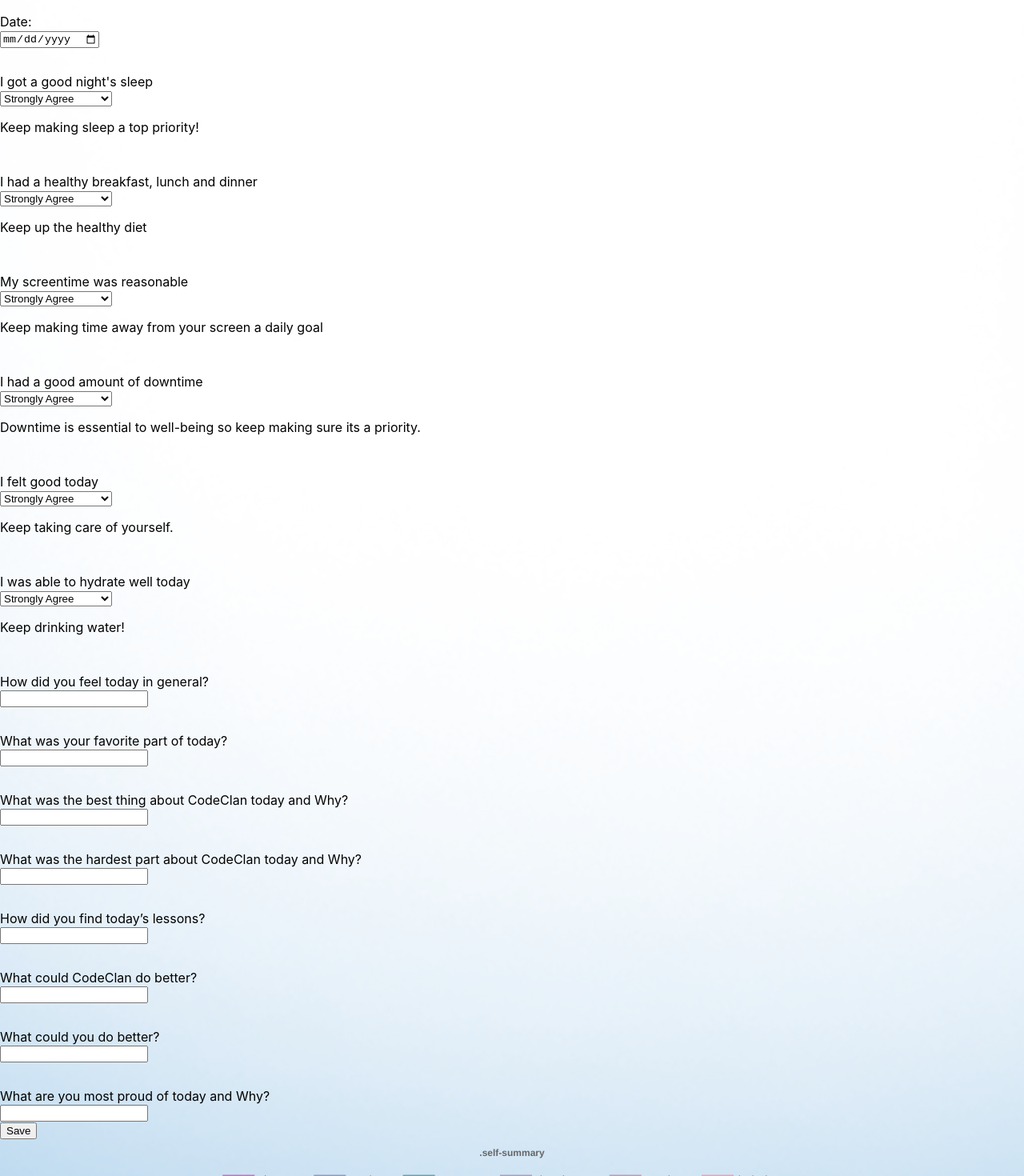
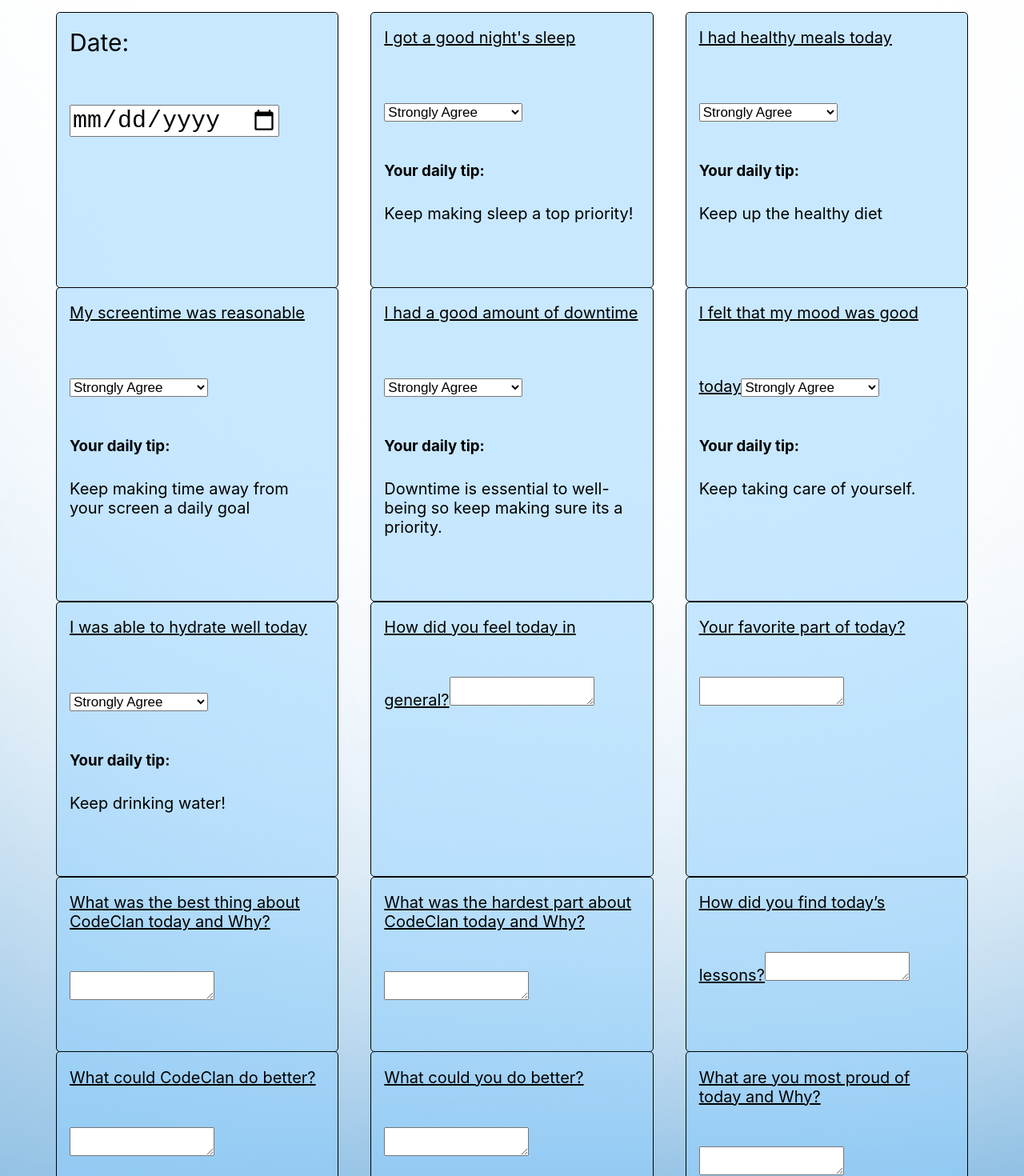
Before and after one commit to MackieJG/codeclan-journal-app, a React (Create React App) app in the folder client/: page /entry/1 in a window 1280 px wide. Shown: the part 140-1610 px from the top of the page at 80% size. Built offline with nearby package versions, Linux system fonts and the light colour scheme; no server answers.

Commit message:
styled the ini page

```diff
--- a/client/src/Components/BarChart.js
+++ b/client/src/Components/BarChart.js
@@ -1,78 +1,78 @@
-import {
-    Chart as ChartJS,
-    CategoryScale,
-    LinearScale,
-    BarElement,
-    Title,
-    Tooltip,
-    Legend,
-} from 'chart.js';
+// import {
+//     Chart as ChartJS,
+//     CategoryScale,
+//     LinearScale,
+//     BarElement,
+//     Title,
+//     Tooltip,
+//     Legend,
+// } from 'chart.js';
 
-import { Bar } from 'react-chartjs-2';
+// import { Bar } from 'react-chartjs-2';
 
-ChartJS.register(
-    CategoryScale,
-    LinearScale,
-    BarElement,
-    Title,
-    Tooltip,
-    Legend
-);
+// ChartJS.register(
+//     CategoryScale,
+//     LinearScale,
+//     BarElement,
+//     Title,
+//     Tooltip,
+//     Legend
+// );
 
-const BarChart = () => {
-    const labels = ['mon', 'tue', 'wed', 'thu', 'fri', 'sat', 'sun'];
-    const data = {
-        labels,
-        datasets: [
-            {
-                label: 'sleep-stats',
-                data: [2, 3, 5, 4, , 2, 3],
-                backgroundColor: 'rgba(187, 9, 132, 0.5)',
-            },
-            {
-                label: 'meal-stats',
-                data: [1, 3, 5, 4, 5, 4, 5],
-                backgroundColor: 'rgba(81, 89, 132, 0.5)',
-            },
-            {
-                label: 'screen-stats',
-                data: [1, 5, 1, 3, 1, 4, 2],
-                backgroundColor: 'rgba(25, 88, 102, 0.5)',
-            },
-            {
-                label: 'downtime-stats',
-                data: [2, 2, 1, 2, 5, 2, 4],
-                backgroundColor: 'rgba(125, 99, 132, 0.5)',
-            },
-            {
-                label: 'mood-stats',
-                data: [3, 5, 3, 4, 5, 3, 4],
-                backgroundColor: 'rgba(180, 79, 112, 0.5)',
-            },
-            {
-                label: 'hydration-stats',
-                data: [2, 2, 2, 1, 2, 4, 5],
-                backgroundColor: 'rgba(255, 99, 132, 0.5)',
-            }
-        ]
-    }
+// const BarChart = () => {
+//     const labels = ['mon', 'tue', 'wed', 'thu', 'fri', 'sat', 'sun'];
+//     const data = {
+//         labels,
+//         datasets: [
+//             {
+//                 label: 'sleep-stats',
+//                 data: [2, 3, 5, 4, , 2, 3],
+//                 backgroundColor: 'rgba(187, 9, 132, 0.5)',
+//             },
+//             {
+//                 label: 'meal-stats',
+//                 data: [1, 3, 5, 4, 5, 4, 5],
+//                 backgroundColor: 'rgba(81, 89, 132, 0.5)',
+//             },
+//             {
+//                 label: 'screen-stats',
+//                 data: [1, 5, 1, 3, 1, 4, 2],
+//                 backgroundColor: 'rgba(25, 88, 102, 0.5)',
+//             },
+//             {
+//                 label: 'downtime-stats',
+//                 data: [2, 2, 1, 2, 5, 2, 4],
+//                 backgroundColor: 'rgba(125, 99, 132, 0.5)',
+//             },
+//             {
+//                 label: 'mood-stats',
+//                 data: [3, 5, 3, 4, 5, 3, 4],
+//                 backgroundColor: 'rgba(180, 79, 112, 0.5)',
+//             },
+//             {
+//                 label: 'hydration-stats',
+//                 data: [2, 2, 2, 1, 2, 4, 5],
+//                 backgroundColor: 'rgba(255, 99, 132, 0.5)',
+//             }
+//         ]
+//     }
 
-    const options = {
-        responsive: true,
-        plugins: {
-            legend: { position: 'top' },
-            title: { display: true, text: '.self-summary' }
-        }
-    }
+//     const options = {
+//         responsive: true,
+//         plugins: {
+//             legend: { position: 'top' },
+//             title: { display: true, text: '.self-summary' }
+//         }
+//     }
 
-    return (
-        <>
+//     return (
+//         <>
 
-                <Bar options={options} data={data} />
+//             <Bar options={options} data={data} />
 
-        </>
-    )
+//         </>
+//     )
 
-};
+// };
 
-export default BarChart;
+// export default BarChart;
--- a/client/src/Components/IndividualJournalEntry.css
+++ b/client/src/Components/IndividualJournalEntry.css
@@ -0,0 +1,89 @@
+.journal-form-indi {
+    grid-gap: 40px;
+    display: grid;
+    grid-template-columns: repeat(3, 1fr);
+    margin: 50px auto auto;
+    max-width: 1140px;
+    padding-bottom: 5rem;
+
+}
+
+.heading {
+    text-align: center;
+}
+
+.date {
+    font-size: 30px;
+}
+
+.formWrap-2 {
+    background: #8fd0ff7d;
+    border-radius: 5px;
+    min-height: 100%;
+    padding: 1.2rem 1rem;
+    border: solid 1px
+}
+
+.textarea-title {
+    font-size: 20px;
+    text-align: left;
+    margin-bottom: 40px;
+    text-decoration: underline;
+}
+
+.calendar {
+    font-size: 30px;
+    font-weight: 500;
+    margin-top: 60px;
+}
+
+.sleep {
+    margin-top: 70px;
+    font-size: 17px;
+}
+
+.meals {
+    margin-top: 70px;
+    font-size: 17px;
+}
+
+.screentime {
+    margin-top: 70px;
+    font-size: 17px;
+}
+
+.downtime {
+    margin-top: 70px;
+    font-size: 17px;
+}
+
+.mood {
+    margin-top: 70px;
+    font-size: 17px;
+}
+
+.hydration {
+    margin-top: 70px;
+    font-size: 17px;
+}
+
+.tip {
+    margin-top: 30px;
+    font-size: 20px;
+
+}
+
+.select {
+    margin-top: 50px;
+}
+
+.save {
+    margin-top: 30px;
+    height: 50px;
+    font-size: 30px;
+    border-radius: 10px;
+}
+
+.tip-header {
+    margin-top: 50px;
+}
--- a/client/src/Components/IndividualJournalEntry.js
+++ b/client/src/Components/IndividualJournalEntry.js
@@ -1,7 +1,7 @@
 import { useEffect, useState } from "react";
 import { useParams, useNavigate } from "react-router-dom";
-import BarChart from "./BarChart";
 import { getEntry, putEntry } from "./JournalService";
+import './IndividualJournalEntry.css';
 
 
 const IndividualJournalEntry = () => {
@@ -145,11 +145,11 @@
 
     return (
         <>
-            <form onSubmit={onSubmit} id="journal-form" >
-                <h2>Add an Entry</h2>
-                <div className="formWrap">
-                    <label htmlFor="date">Date:</label>
-                    <input
+            <h2 class="heading">View/Edit your entry</h2>
+            <form onSubmit={onSubmit} class="journal-form-indi" >
+                <div className="formWrap-2">
+                    <label class="date" htmlFor="date">Date:</label>
+                    <input class="calendar"
                         onChange={onChange}
                         type="date"
                         id="date"
@@ -157,8 +157,8 @@
                         value={entry.date}
                         required />
                 </div>
-                <div className="formWrap">
-                    <label htmlFor="sleep">I got a good night's sleep</label>
+                <div className="formWrap-2">
+                    <label class="textarea-title" htmlFor="sleep">I got a good night's sleep</label>
                     <select class="sleep"
                         onChange={onChange}
                         id="sleep"
@@ -171,10 +171,11 @@
                         <option value="4">Disagree somewhat</option>
                         <option value="5">Strongly Disagree</option>
                     </select>
-                    <p> {sleepTip}</p>
+                    <h3 class="tip-header">Your daily tip:</h3>
+                    <p class="tip"> {sleepTip}</p>
                 </div>
-                <div className="formWrap">
-                    <label htmlFor="meals"> I had a healthy breakfast, lunch and dinner</label>
+                <div className="formWrap-2">
+                    <label class="textarea-title" htmlFor="meals"> I had healthy meals today</label>
                     <select class="meals"
                         onChange={onChange}
                         id="meals"
@@ -187,10 +188,11 @@
                         <option value="4">Disagree somewhat</option>
                         <option value="5">Strongly Disagree</option>
                     </select>
-                    <p> {mealsTip}</p>
+                    <h3 class="tip-header">Your daily tip:</h3>
+                    <p class="tip"> {mealsTip}</p>
                 </div>
-                <div className="formWrap">
-                    <label htmlFor="screentime">My screentime was reasonable</label>
+                <div className="formWrap-2">
+                    <label class="textarea-title" htmlFor="screentime">My screentime was reasonable</label>
                     <select class="screentime"
                         onChange={onChange}
                         id="screentime"
@@ -203,10 +205,11 @@
                         <option value="4">Disagree somewhat</option>
                         <option value="5">Strongly Disagree</option>
                     </select>
-                    <p> {screentimeTip}</p>
+                    <h3 class="tip-header">Your daily tip:</h3>
+                    <p class="tip"> {screentimeTip}</p>
                 </div>
-                <div className="formWrap">
-                    <label htmlFor="downtime">I had a good amount of downtime</label>
+                <div className="formWrap-2">
+                    <label class="textarea-title" htmlFor="downtime">I had a good amount of downtime</label>
                     <select class="downtime"
                         onChange={onChange}
                         id="downtime"
@@ -219,10 +222,11 @@
                         <option value="4">Disagree somewhat</option>
                         <option value="5">Strongly Disagree</option>
                     </select>
-                    <p> {downtimeTip}</p>
+                    <h3 class="tip-header">Your daily tip:</h3>
+                    <p class="tip"> {downtimeTip}</p>
                 </div>
-                <div className="formWrap">
-                    <label htmlFor="mood">I felt good today</label>
+                <div className="formWrap-2">
+                    <label class="textarea-title" htmlFor="mood">I felt that my mood was good today</label>
                     <select class="mood"
                         onChange={onChange}
                         id="mood"
@@ -235,11 +239,12 @@
                         <option value="4">Disagree somewhat</option>
                         <option value="5">Strongly Disagree</option>
                     </select>
-                    <p> {moodTip}</p>
+                    <h3 class="tip-header">Your daily tip:</h3>
+                    <p class="tip"> {moodTip}</p>
                 </div>
-                <div className="formWrap">
-                    <div className="formWrap">
-                        <label htmlFor="hydration">I was able to hydrate well today</label>
+
+                <div className="formWrap-2">
+                    <label class="textarea-title" htmlFor="hydration">I was able to hydrate well today</label>
                     <select class="hydration"
                         onChange={onChange}
                         id="hydration"
@@ -252,12 +257,12 @@
                         <option value="4">Disagree somewhat</option>
                         <option value="5">Strongly Disagree</option>
                     </select>
-                        <p> {hydrationTip}</p>
+                    <h3 class="tip-header">Your daily tip:</h3>
+                    <p class="tip"> {hydrationTip}</p>
                 </div>
-                </div>
-                <div className="formWrap">
-                    <label htmlFor="how_1">How did you feel today in general?</label>
-                    <input
+                <div className="formWrap-2">
+                    <label class="textarea-title" htmlFor="how_1">How did you feel today in general?</label>
+                    <textarea class="select"
                         onChange={onChange}
                         type="text"
                         id="how_1"
@@ -265,73 +270,74 @@
                         value={entry.how_1}
                         required />
                 </div>
-                <div className="formWrap">
-                    <label htmlFor="what_1">What was your favorite part of today?</label>
-                    <input
+                <div className="formWrap-2">
+                    <label class="textarea-title" htmlFor="what_1">Your favorite part of today?</label>
+                    <textarea class="select"
                         onChange={onChange}
                         type="text"
                         id="what_1"
                         name="what_1"
                         value={entry.what_1} />
                 </div>
-                <div className="formWrap">
-                    <label htmlFor="what_2">What was the best thing about CodeClan today and Why?</label>
-                    <input
+                <div className="formWrap-2">
+                    <label class="textarea-title" htmlFor="what_2">What was the best thing about CodeClan today and Why?</label>
+                    <textarea class="select"
                         onChange={onChange}
                         type="text"
                         id="what_2"
                         name="what_2"
                         value={entry.what_2} />
                 </div>
-                <div className="formWrap">
-                    <label htmlFor="what_3">What was the hardest part about CodeClan today and Why?</label>
-                    <input
+                <div className="formWrap-2">
+                    <label class="textarea-title" htmlFor="what_3">What was the hardest part about CodeClan today and Why?</label>
+                    <textarea class="select"
                         onChange={onChange}
                         type="text"
                         id="what_3"
                         name="what_3"
                         value={entry.what_3} />
                 </div>
-                <div className="formWrap">
-                    <label htmlFor="how_2">How did you find today’s lessons?</label>
-                    <input
+                <div className="formWrap-2">
+                    <label class="textarea-title" htmlFor="how_2">How did you find today’s lessons?</label>
+                    <textarea class="select"
                         onChange={onChange}
                         type="text"
                         id="how_2"
                         name="how_2"
                         value={entry.how_2} />
                 </div>
-                <div className="formWrap">
-                    <label htmlFor="what_4">What could CodeClan do better?</label>
-                    <input
+                <div className="formWrap-2">
+                    <label class="textarea-title" htmlFor="what_4">What could CodeClan do better?</label>
+                    <textarea class="select"
                         onChange={onChange}
                         type="text"
                         id="what_4"
                         name="what_4"
                         value={entry.what_4} />
                 </div>
-                <div className="formWrap">
-                    <label htmlFor="what_5">What could you do better?</label>
-                    <input
+                <div className="formWrap-2">
+                    <label class="textarea-title" htmlFor="what_5">What could you do better?</label>
+                    <textarea class="select"
                         onChange={onChange}
                         type="text"
                         id="what_5"
                         name="what_5"
                         value={entry.what_5} />
                 </div>
-                <div className="formWrap">
-                    <label htmlFor="what_6">What are you most proud of today and Why?</label>
-                    <input
+                <div className="formWrap-2">
+                    <label class="textarea-title" htmlFor="what_6">What are you most proud of today and Why?</label>
+                    <br></br>
+                    <textarea class="select"
                         onChange={onChange}
                         type="text"
                         id="what_6"
                         name="what_6"
                         value={entry.what_6} />
                 </div>
-                <input type="submit" value="Save" id="save" />
+                <br></br>
+                <input class="save" type="submit" value="Save" id="save" />
             </form>
 
-            <BarChart data={data} />
         </>
 
 
--- a/client/src/Components/LineChart.js
+++ b/client/src/Components/LineChart.js
@@ -1,52 +1,52 @@
-import {
-    Chart as ChartJS,
-    CategoryScale,
-    LinearScale,
-    PointElement,
-    LineElement,
-    Title,
-    Tooltip,
-    Legend,
-} from 'chart.js';
+// import {
+//     Chart as ChartJS,
+//     CategoryScale,
+//     LinearScale,
+//     PointElement,
+//     LineElement,
+//     Title,
+//     Tooltip,
+//     Legend,
+// } from 'chart.js';
 
-import { Line } from 'react-chartjs-2';
+// import { Line } from 'react-chartjs-2';
 
-ChartJS.register(
-    CategoryScale,
-    LinearScale,
-    PointElement,
-    LineElement,
-    Title,
-    Tooltip,
-    Legend
-);
+// ChartJS.register(
+//     CategoryScale,
+//     LinearScale,
+//     PointElement,
+//     LineElement,
+//     Title,
+//     Tooltip,
+//     Legend
+// );
 
-const LineChart = () => {
-    const labels = ['mon', 'tue', 'wed', 'thu', 'fri', 'sat', 'sun', 'mon', 'tue', 'wed', 'thu', 'fri', 'sat', 'sun'];
-    const data = {
-        labels,
-        datasets: [
-            {
-                label: 'daily-total',
-                borderColour:'rgba(187, 30, 132)',
-                backgroundColor: 'rgba(187, 9, 132, 0.5)',
-                data: [20, 23, 25, 9, 18, 17, 22, 20, 23, 25, 9, 18, 17, 22],
-            }]
-    };
+// const LineChart = () => {
+//     const labels = ['mon', 'tue', 'wed', 'thu', 'fri', 'sat', 'sun', 'mon', 'tue', 'wed', 'thu', 'fri', 'sat', 'sun'];
+//     const data = {
+//         labels,
+//         datasets: [
+//             {
+//                 label: 'daily-total',
+//                 borderColour: 'rgba(187, 30, 132)',
+//                 backgroundColor: 'rgba(187, 9, 132, 0.5)',
+//                 data: [20, 23, 25, 9, 18, 17, 22, 20, 23, 25, 9, 18, 17, 22],
+//             }]
+//     };
 
-    const options = {
-        responsive: true,
-        plugins: {
-            legend: { position: 'top' },
-            title: { display: true, text: '.self-summary' }
-        }
-    }
+//     const options = {
+//         responsive: true,
+//         plugins: {
+//             legend: { position: 'top' },
+//             title: { display: true, text: '.self-summary' }
+//         }
+//     }
 
-    return (
-        <>
-        <Line options= { options } data = { data } />
-        </>
-        )
-    };
+//     return (
+//         <>
+//             <Line options={options} data={data} />
+//         </>
+//     )
+// };
 
-export default LineChart;
+// export default LineChart;
```
Also changed, not shown: client/src/Components/JournalForm.js (+15 -16 lines), client/src/Components/JournalList.css (+15 -8 lines). Lines whose indentation alone changed are shown as unchanged.
